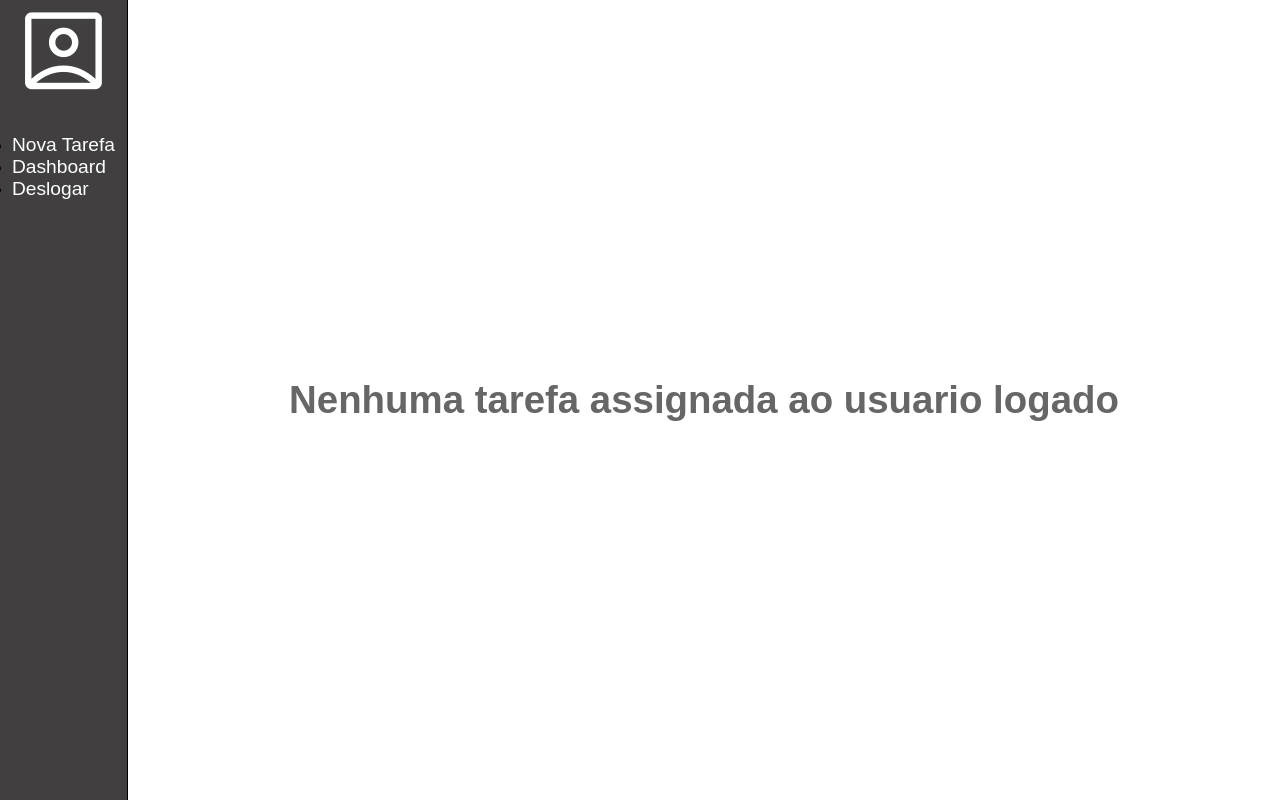
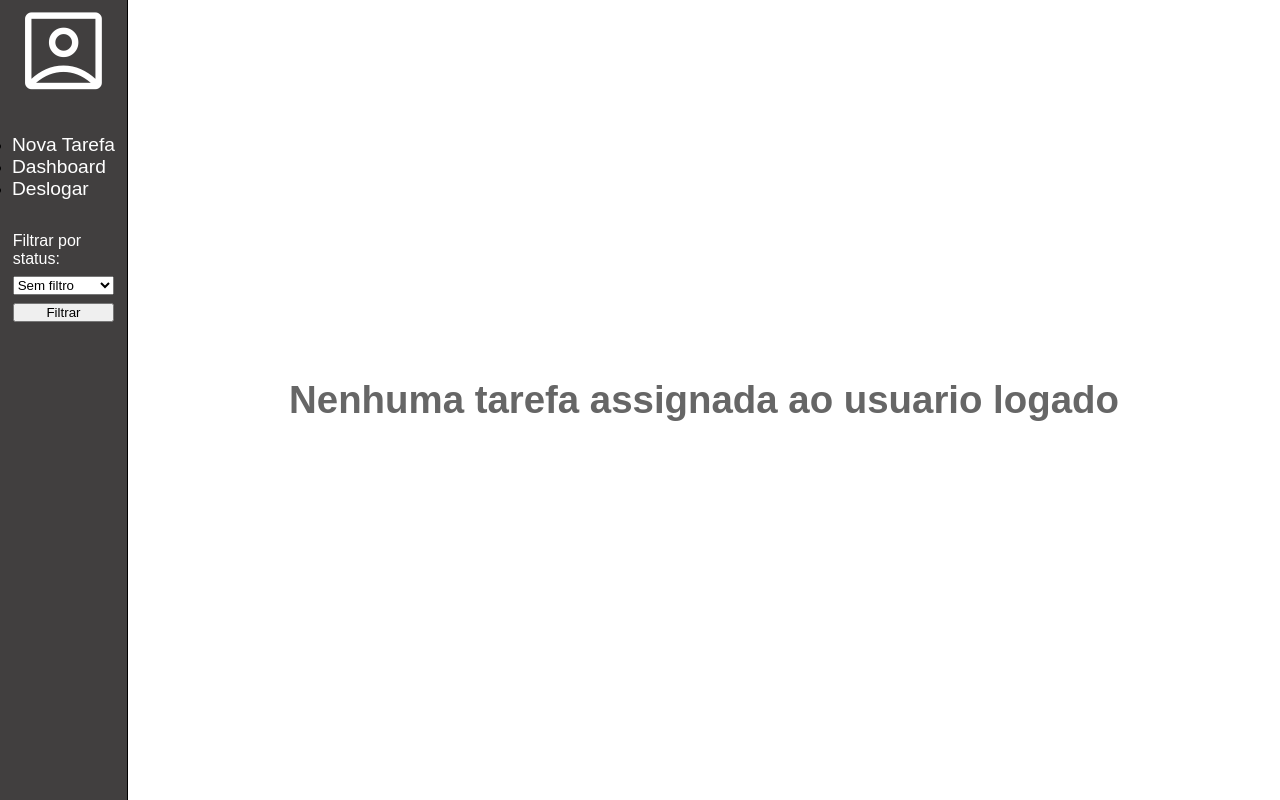
Before and after one commit to Vithugsil/Trello, a Django app: template App/templates/home.html in a window 1280 px wide. Run offline with Django 5.2, Linux system fonts and the light colour scheme; the template is opened without the code that fills it, so the values that code supplies are empty.

Commit message:
filtroFeito

```diff
--- a/App/templates/base.html
+++ b/App/templates/base.html
@@ -199,6 +199,14 @@
         width: 50%;
     }
 
+    .filter-form {
+        display: flex;
+        flex-direction: column;
+        gap: 0.5rem;
+        width: 80%;
+        color: white;
+    }
+
     .user {
         background-image: url('../images/account_box.svg');
         background-size: contain;
--- a/App/templates/home.html
+++ b/App/templates/home.html
@@ -15,6 +15,17 @@
                     <li><a href="{% url 'logout' %}" class="option">Deslogar</a></li>
                 </ul>
             </div>
+            <form action="{% url 'home' %}" method="post" class="filter-form">
+                {% csrf_token %}
+                <label for="status">Filtrar por status:</label>
+                <select name="status" id="status">
+                    <option value=0 selected>Sem filtro</option>
+                    {% for status in task_status %}
+                        <option value="{{ status.id }}">{{ status.name }}</option>
+                    {% endfor %}
+                </select>
+                <button type="submit">Filtrar</button>
+            </form>
         </section>
         <main class="main-content">
             {% if user_tasks %}
@@ -29,7 +40,7 @@
                                 <P>{{ task.description }}</P>
                                 <div class="buttons">
                                     <a href="{% url 'deletetask' task.id %}" style="text-decoration: none;">❌</a>
-                                    <a href="#" style="text-decoration: none;">✏️</a>
+                                    <a href="{% url 'edittask' task.id %}" style="text-decoration: none;">✏️</a>
                                 </div>
                             </div>
                         </div>
--- a/Trello/urls.py
+++ b/Trello/urls.py
@@ -27,4 +27,5 @@ urlpatterns = [
     path('logout/', logout, name='logout'),
     path('newtask/', newTask, name='newtask'),
     path('deletetask/<int:task_id>/', deleteTask, name='deletetask'),
+    path('edittask/<int:task_id>/', editTask, name='edittask'),
 ]
```
Also changed, not shown: App/templates/Task.html (renamed from App/templates/newTask.html, +8 -1 lines), App/views.py (+52 -5 lines).
